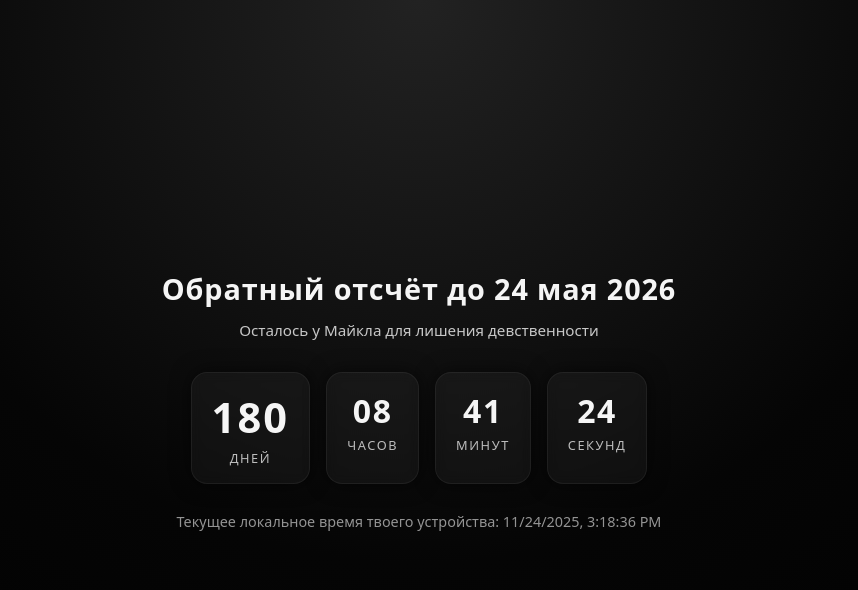
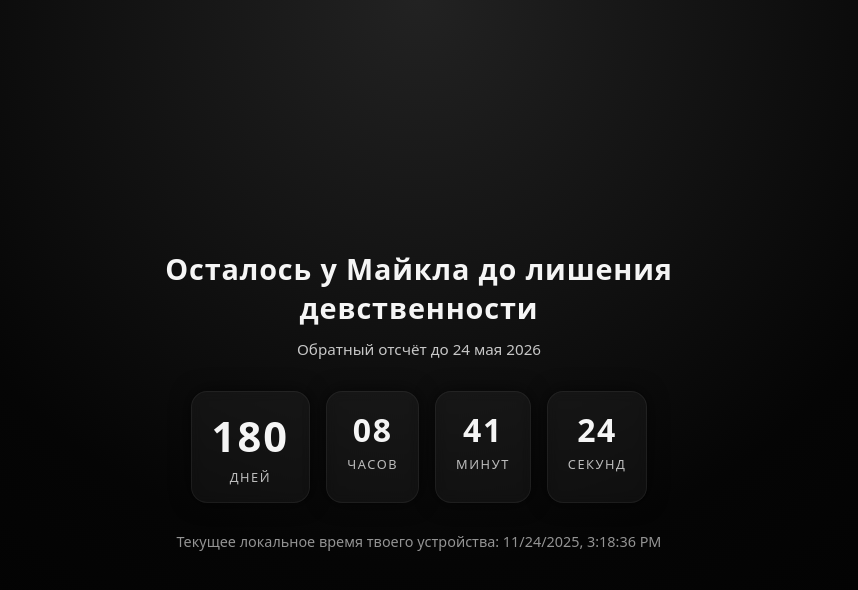
Before and after one commit to gevorg228/Mikael, a plain HTML site: page index.html in a window 1280 px wide. Shown: the whole page, without its empty margins (221-1079 px from the left). Drawn offline with Linux system fonts and the light colour scheme.

Commit message:
Update index.html

```diff
--- a/index.html
+++ b/index.html
@@ -112,8 +112,8 @@
 </head>
 <body>
   <div class="wrapper">
-    <h1>Обратный отсчёт до 24 мая 2026</h1>
-    <p class="subtitle">Осталось у Майкла для лишения девственности</p>
+    <h1>Осталось у Майкла до лишения девственности</h1>
+    <p class="subtitle">Обратный отсчёт до 24 мая 2026</p>
 
     <div class="countdown" id="countdown">
       <div class="block days">
```
